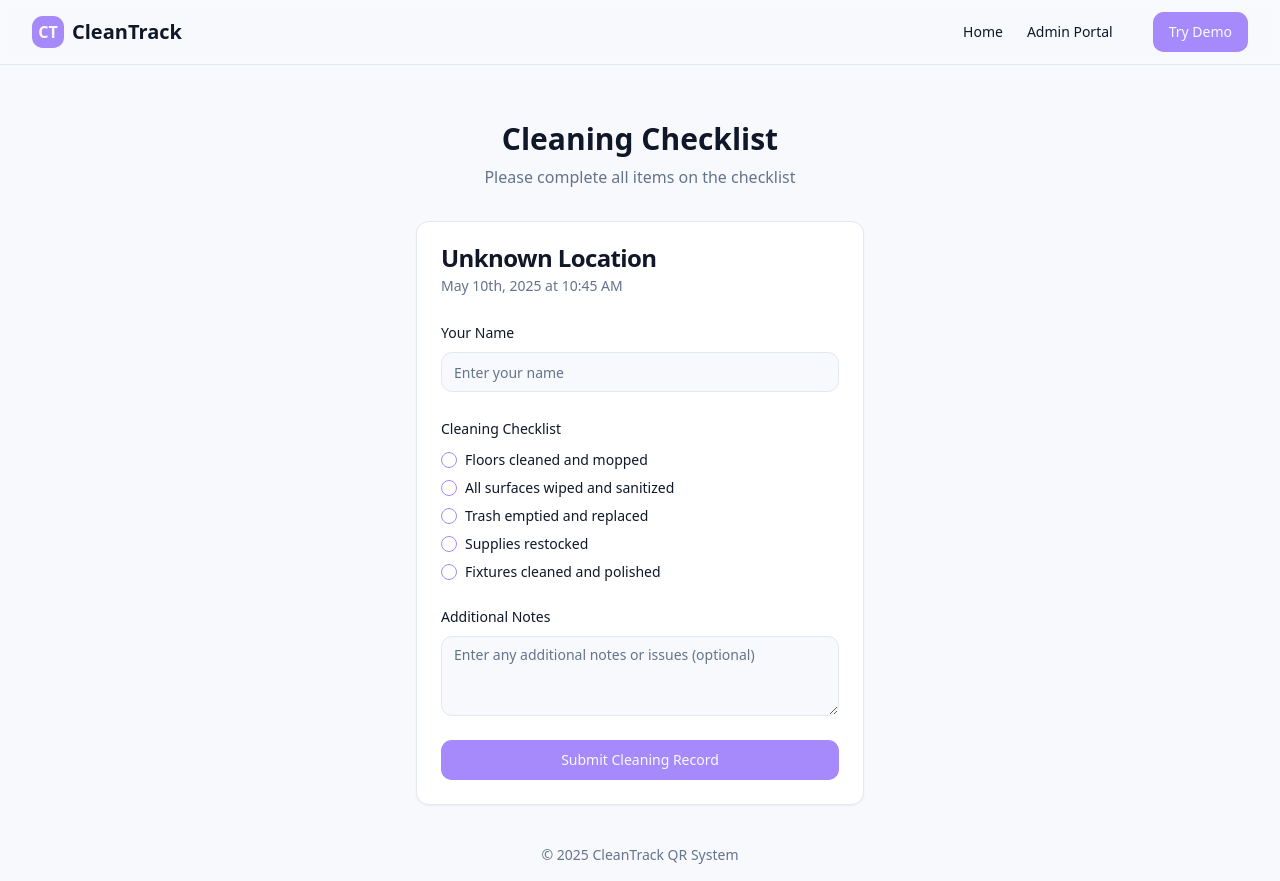
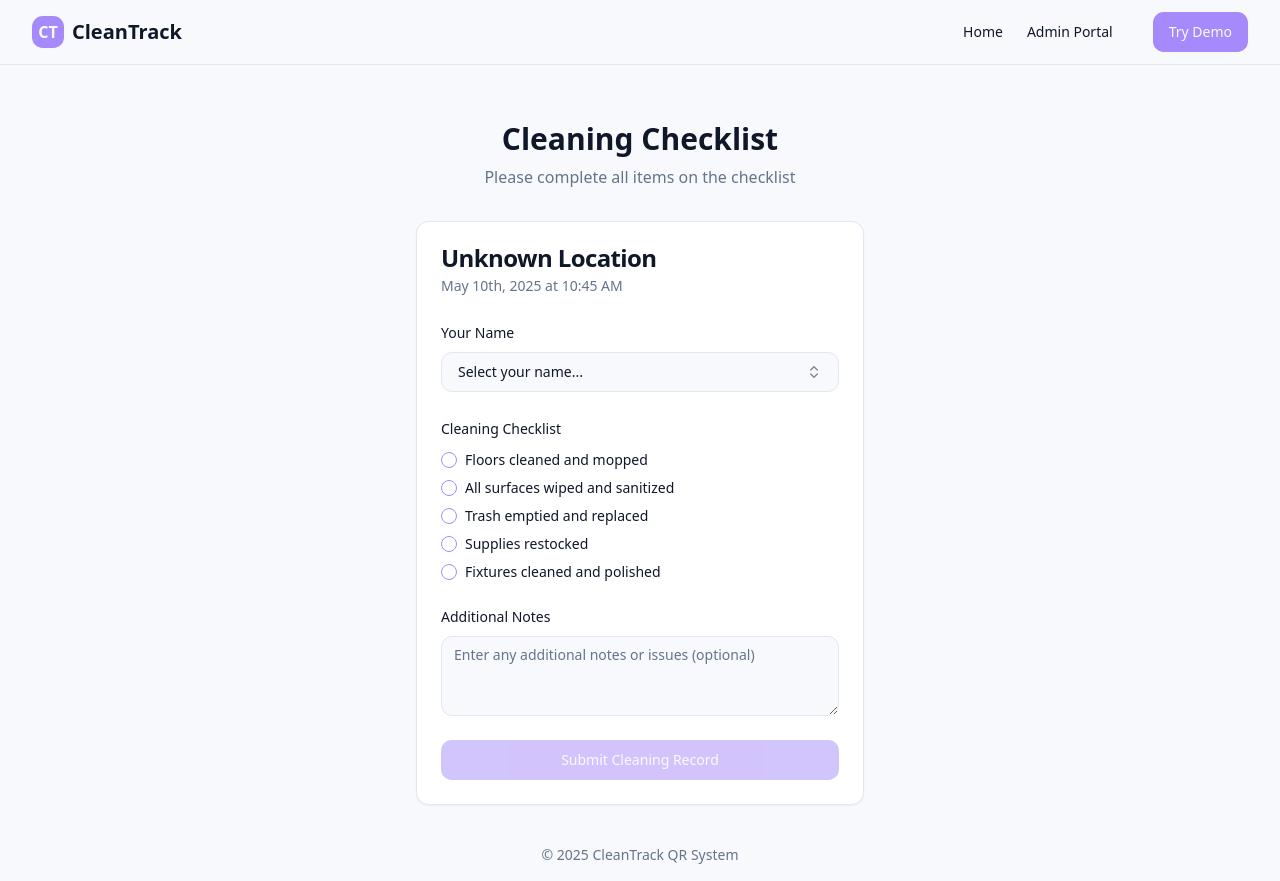
Before and after one commit to esmat-nawahda/clean-scan-track-it, a React (Vite) app: page /check/1 in a window 1280 px wide. Built offline with nearby package versions, Linux system fonts and the light colour scheme.

Commit message:
feat: Implement cleaning checklist form
Adds the cleaning checklist form to the /check/:locationId route.

```diff
--- a/src/components/admin/StaffSelector.tsx
+++ b/src/components/admin/StaffSelector.tsx
@@ -33,7 +33,13 @@ const staffMembers = [
   { id: 10, name: 'Sophia Thomas', position: 'Janitor', cleanings: 79 },
 ];
 
-const StaffSelector = () => {
+interface StaffSelectorProps {
+  onStaffSelect?: (staff: { id: number; name: string } | null) => void;
+  compact?: boolean;
+  className?: string;
+}
+
+const StaffSelector = ({ onStaffSelect, compact = false, className }: StaffSelectorProps) => {
   const [open, setOpen] = useState(false);
   const [selectedStaff, setSelectedStaff] = useState<{ id: number; name: string } | null>(null);
 
@@ -43,12 +49,16 @@ const StaffSelector = () => {
     const savedStaffName = localStorage.getItem('selectedStaffName');
 
     if (savedStaffId && savedStaffName) {
-      setSelectedStaff({
+      const staff = {
         id: parseInt(savedStaffId),
         name: savedStaffName
-      });
+      };
+      setSelectedStaff(staff);
+      if (onStaffSelect) {
+        onStaffSelect(staff);
+      }
     }
-  }, []);
+  }, [onStaffSelect]);
 
   // Save the selected staff to localStorage when changed
   useEffect(() => {
@@ -60,12 +70,82 @@ const StaffSelector = () => {
 
   const handleSelectStaff = (staff: { id: number; name: string }) => {
     setSelectedStaff(staff);
+    if (onStaffSelect) {
+      onStaffSelect(staff);
+    }
     setOpen(false);
     toast.success(`Selected staff: ${staff.name}`);
   };
 
+  if (compact) {
+    return (
+      <div className={cn("w-full", className)}>
+        <Popover open={open} onOpenChange={setOpen}>
+          <PopoverTrigger asChild>
+            <Button
+              variant="outline"
+              role="combobox"
+              aria-expanded={open}
+              className="w-full justify-between"
+            >
+              {selectedStaff ? selectedStaff.name : "Select your name..."}
+              <ChevronsUpDown className="ml-2 h-4 w-4 shrink-0 opacity-50" />
+            </Button>
+          </PopoverTrigger>
+          <PopoverContent className="w-[300px] p-0">
+            <Command>
+              <CommandInput placeholder="Search staff..." />
+              <CommandList>
+                <CommandEmpty>No staff found.</CommandEmpty>
+                <CommandGroup>
+                  {staffMembers.map((staff) => (
+                    <CommandItem
+                      key={staff.id}
+                      value={staff.name}
+                      onSelect={() => handleSelectStaff({ id: staff.id, name: staff.name })}
+                      className="cursor-pointer"
+                    >
+                      <User className="mr-2 h-4 w-4" />
+                      <span>{staff.name}</span>
+                      <Check
+                        className={cn(
+                          "ml-auto h-4 w-4",
+                          selectedStaff?.id === staff.id ? "opacity-100" : "opacity-0"
+                        )}
+                      />
+                    </CommandItem>
+                  ))}
+                </CommandGroup>
+              </CommandList>
+            </Command>
+          </PopoverContent>
+        </Popover>
+        {selectedStaff && (
+          <div className="flex justify-end mt-1">
+            <Button
+              variant="ghost"
+              size="sm"
+              onClick={() => {
+                setSelectedStaff(null);
+                if (onStaffSelect) {
+                  onStaffSelect(null);
+                }
+                localStorage.removeItem('selectedStaffId');
+                localStorage.removeItem('selectedStaffName');
+                toast.info('Staff selection cleared');
+              }}
+              className="text-xs h-6 px-2"
+            >
+              Clear
+            </Button>
+          </div>
+        )}
+      </div>
+    );
+  }
+
   return (
-    <Card className="w-full max-w-md">
+    <Card className={cn("w-full max-w-md", className)}>
       <CardHeader>
         <CardTitle>Staff Selection</CardTitle>
         <CardDescription>
@@ -124,6 +204,9 @@ const StaffSelector = () => {
             size="sm"
             onClick={() => {
               setSelectedStaff(null);
+              if (onStaffSelect) {
+                onStaffSelect(null);
+              }
               localStorage.removeItem('selectedStaffId');
               localStorage.removeItem('selectedStaffName');
               toast.info('Staff selection cleared');
--- a/src/components/forms/CleaningChecklist.tsx
+++ b/src/components/forms/CleaningChecklist.tsx
@@ -1,14 +1,14 @@
 
-import React, { useState } from 'react';
+import React, { useState, useEffect } from 'react';
 import { useParams, useNavigate } from 'react-router-dom';
 import { format } from 'date-fns';
 import { Button } from '@/components/ui/button';
 import { Card, CardContent, CardFooter, CardHeader, CardTitle, CardDescription } from '@/components/ui/card';
-import { Input } from '@/components/ui/input';
 import { Label } from '@/components/ui/label';
 import { Checkbox } from '@/components/ui/checkbox';
 import { Textarea } from '@/components/ui/textarea';
 import { toast } from 'sonner';
+import StaffSelector from '@/components/admin/StaffSelector';
 
 interface ChecklistItem {
   id: string;
@@ -30,7 +30,7 @@ const CleaningChecklist = () => {
   const currentDate = format(new Date(), 'PPP');
   const currentTime = format(new Date(), 'p');
 
-  const [staffName, setStaffName] = useState('');
+  const [selectedStaff, setSelectedStaff] = useState<{ id: number; name: string } | null>(null);
   const [notes, setNotes] = useState('');
   const [isSubmitting, setIsSubmitting] = useState(false);
 
@@ -51,8 +51,8 @@ const CleaningChecklist = () => {
   const handleSubmit = async (e: React.FormEvent) => {
     e.preventDefault();
 
-    if (!staffName) {
-      toast.error('Please enter your name');
+    if (!selectedStaff) {
+      toast.error('Please select your name');
       return;
     }
 
@@ -88,13 +88,11 @@ const CleaningChecklist = () => {
         </CardHeader>
         <CardContent className="space-y-6">
           <div className="space-y-2">
-            <Label htmlFor="staffName">Your Name</Label>
-            <Input
-              id="staffName"
-              value={staffName}
-              onChange={(e) => setStaffName(e.target.value)}
-              placeholder="Enter your name"
-              required
+            <Label>Your Name</Label>
+            <StaffSelector
+              compact
+              onStaffSelect={setSelectedStaff}
+              className="w-full"
             />
           </div>
 
@@ -132,7 +130,7 @@ const CleaningChecklist = () => {
           <Button
             type="submit"
             className="w-full"
-            disabled={isSubmitting}
+            disabled={isSubmitting || !selectedStaff}
           >
             {isSubmitting ? 'Submitting...' : 'Submit Cleaning Record'}
           </Button>
```
